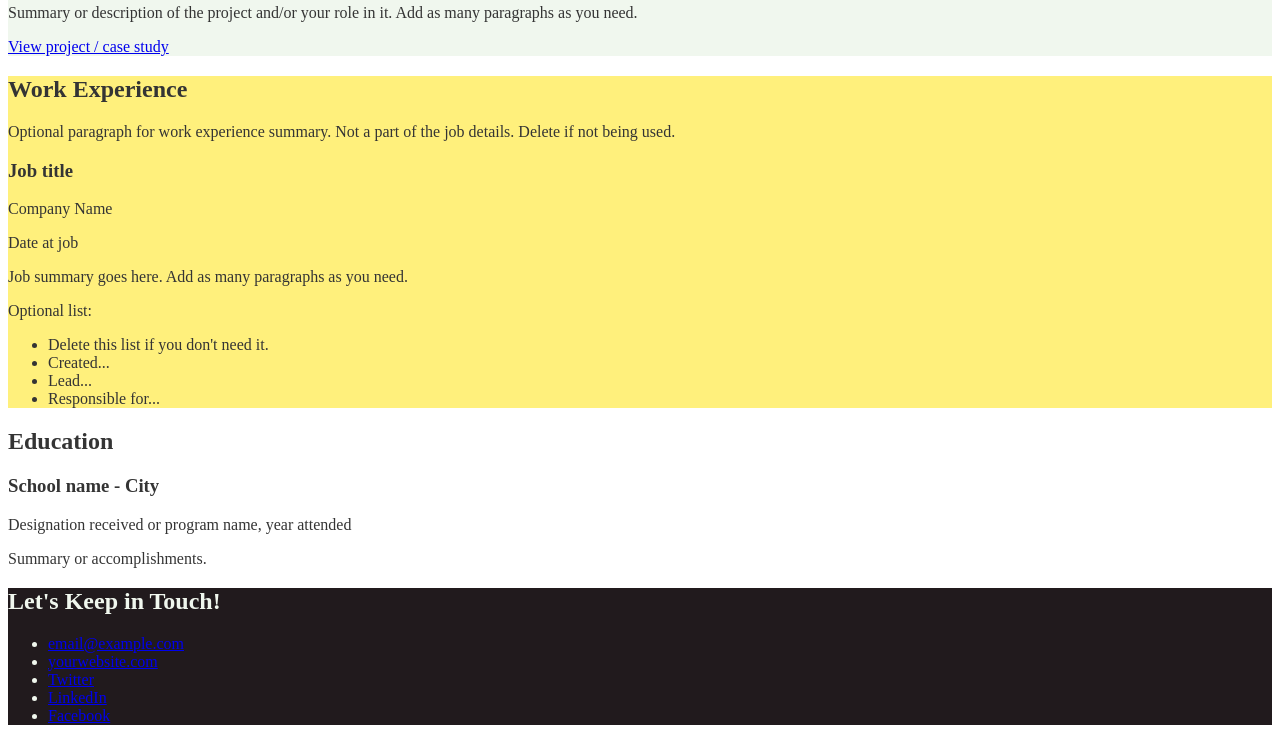
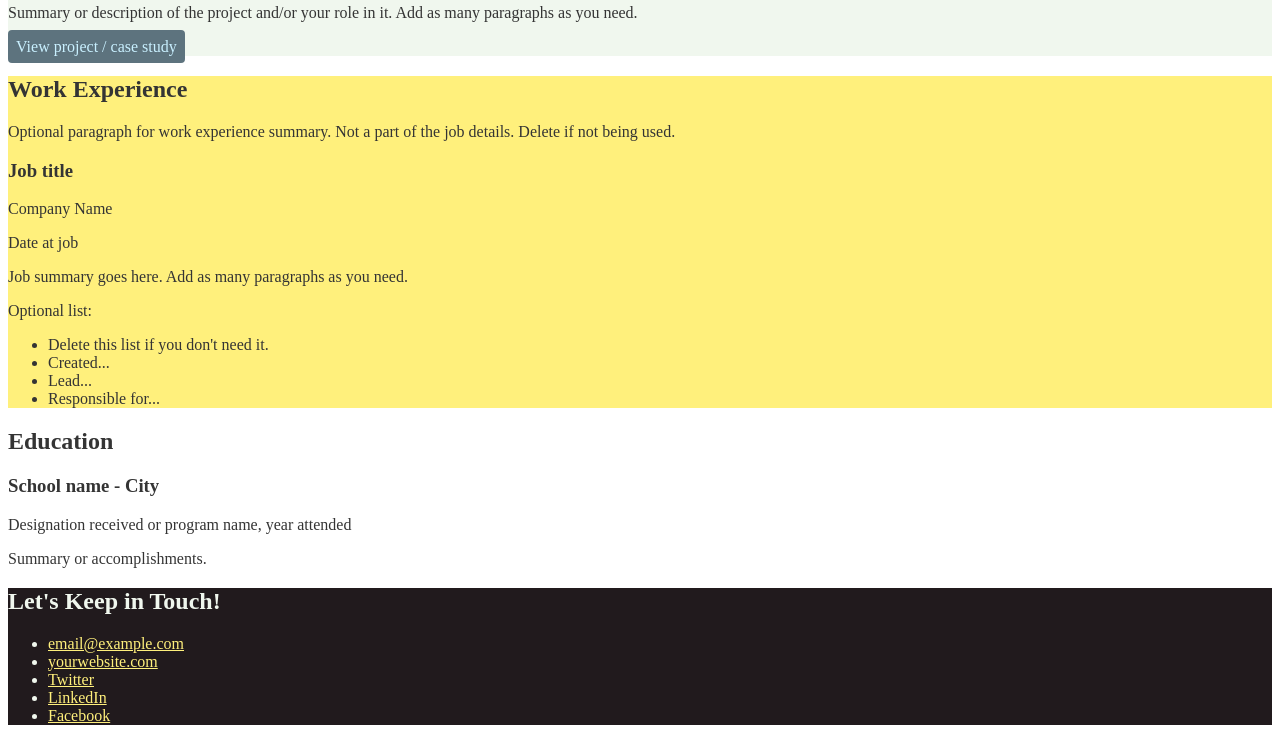
Before and after one commit to nic-dgl203-2021FA/assignment1a-kgkaye, a plain HTML site: page index.html in a window 1280 px wide. Shown: the part 603-1344 px from the top of the page. Drawn offline with Linux system fonts and the light colour scheme.

Commit message:
Style Links

```diff
--- a/css/styles.css
+++ b/css/styles.css
@@ -16,6 +16,12 @@ body {
 img {
     width: 300px;
 }
+a {
+    color: #FFF07C;
+}
+a:hover {
+    text-decoration: none;
+}
 
 /*Profile
 -------------------------------*/
@@ -30,7 +36,19 @@ header {
 .projects {
     background: #F0F7EE;
 }
-
+.projects a {
+    color: #5D737E;
+}
+.projects .btn {
+    color: #C9F0FF;
+    background: #5D737E;
+    text-decoration: none;
+    padding: 8px;
+    border-radius: 4px;
+}
+.projects .btn:hover{
+    background: rgba(93, 115, 126, 80%);
+}
 /* Work Experience
 -------------------------------*/
 .work-experience {
--- a/index.html
+++ b/index.html
@@ -27,7 +27,7 @@
           <h3>Lynda/LinkedIn Learning Courses</h3>
           <img src="images/project-courses.jpg" alt="LinkedIn Learnging Course List">
           <p>Summary or description of the project and/or your role in it. Add as many paragraphs as you need.</p>
-          <a href="#" target="_blank">View project / case study</a>
+          <a class="btn" href="#" target="_blank">View project / case study</a>
         </section>
         <!-- End of Project block. -->
       </section>
```
